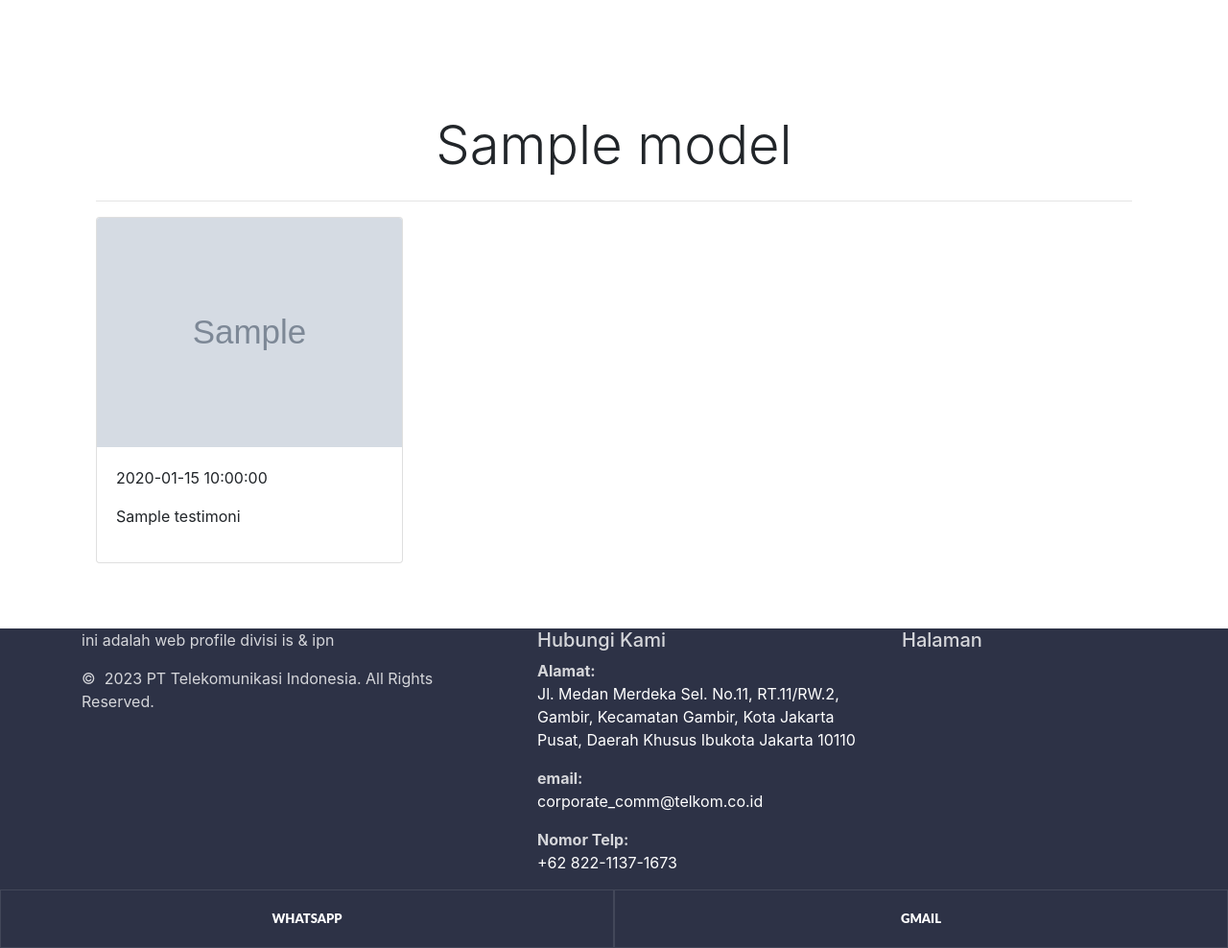
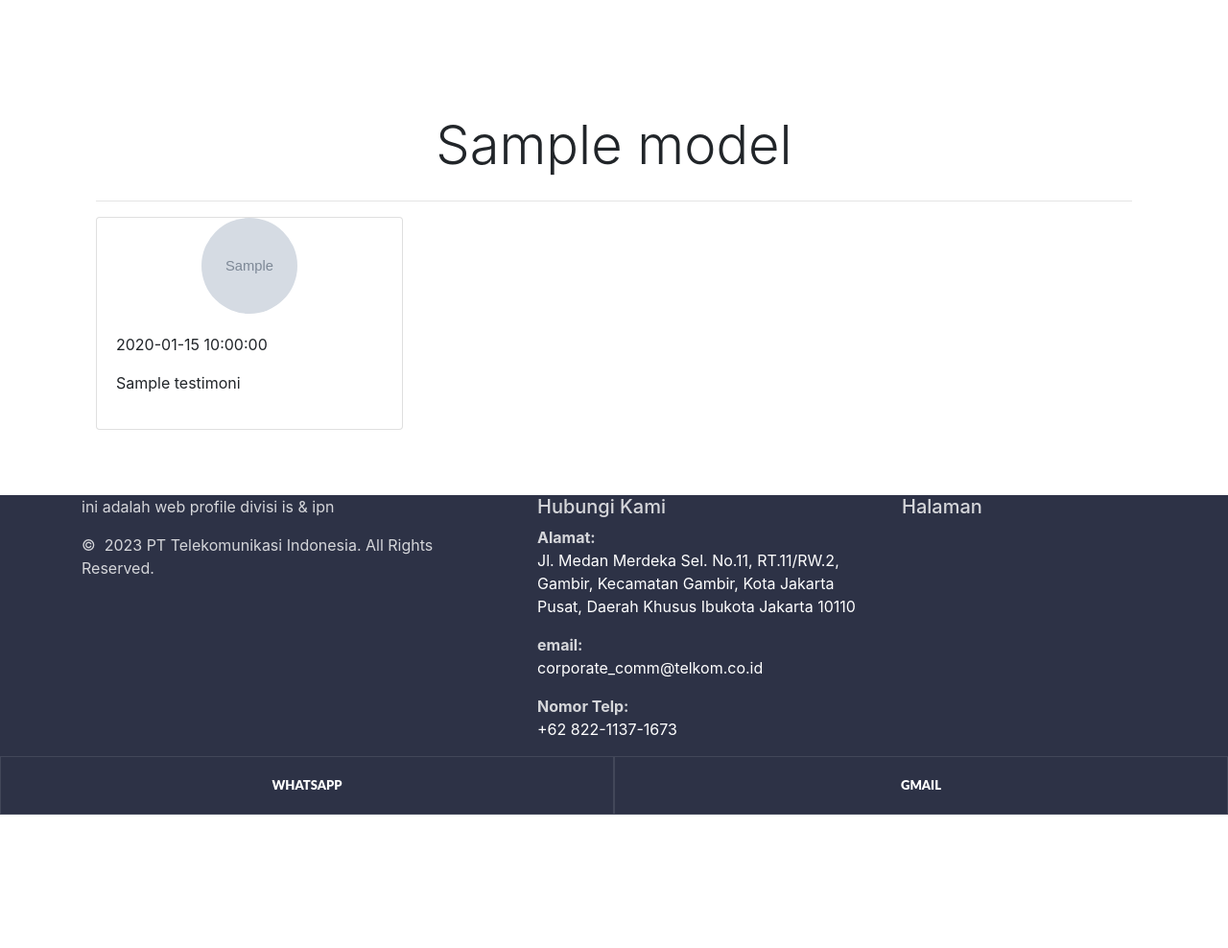
Before and after one commit to madki13/telkom, a Yii app: template app/views/testimoni/blog/listNews.php in a window 1280 px wide. Shown: the whole page at 96% size. After the commit the page ends 849 px from the top, so only its background shows below. Run offline with PHP 8.4 and a stand-in for Yii, Linux system fonts and the light colour scheme; the template is opened without the code that fills it: most values are stand-ins (such as "Sample title", 1, 10 or a date in 2020); grey boxes marked "Sample" are stand-in pictures; data that the repository does not hold is empty; a stand-in replaces the project's code that opens the database connection; some libraries are stand-ins or nearby versions.

Commit message:
membuat photo menjadi seperti pp wa dan berada ditengah

```diff
--- a/app/controllers/BeritaController.php
+++ b/app/controllers/BeritaController.php
@@ -112,7 +112,7 @@ class BeritaController extends Controller
 
         if ($this->request->isPost) {
             if ($model->load($this->request->post()) && $model->upload() && $model->save()) {
-                return $this->redirect(['view', 'id' => $model->id]);
+                return $this->redirect(['/berita']);
             }
         } else {
             $model->loadDefaultValues();
@@ -135,7 +135,7 @@ class BeritaController extends Controller
         $model = $this->findModel($id);
 
         if ($this->request->isPost && $model->load($this->request->post()) && $model->save()) {
-            return $this->redirect(['view', 'id' => $model->id]);
+            return $this->redirect(['/berita']);
         }
 
         return $this->render('update', [
--- a/app/views/site/contact.php
+++ b/app/views/site/contact.php
@@ -1,4 +1,4 @@
-<?php
+ q<?php
 
 /** @var yii\web\View $this */
 /** @var yii\bootstrap4\ActiveForm $form */
@@ -18,7 +18,7 @@ $this->params['breadcrumbs'][] = $this->title;
 <link href="https://fonts.googleapis.com/css2?family=Poppins:wght@300;400;500;600;700&display=swap" rel="stylesheet">
 <style>
 
-    .utama {
+.utama {
     font-family: 'Poppins', sans-serif;
     margin: 150px auto auto;
 }
--- a/app/views/testimoni/blog/listNews.php
+++ b/app/views/testimoni/blog/listNews.php
@@ -5,6 +5,17 @@ use yii\helpers\Url;
 $photo = $model->photo;
 
 ?>
+
+<head>
+    <!-- Required meta tags -->
+    <meta charset="utf-8">
+    <meta name="viewport" content="width=device-width, initial-scale=1, shrink-to-fit=no">
+
+    <!-- Bootstrap CSS -->
+
+    <link rel="stylesheet" href="css.css" type="text/css">
+
+</head>
 
 <body>
     <section class="testi py-5" id="page4">
@@ -22,8 +33,11 @@ $photo = $model->photo;
             <div class="container1">
                 <div class="row">
                     <div class="col ">
-                        <div class="card" style="width: 20rem;">
-                        <img src="<?= $photo ?>" class="card-img-top" alt="...">
+                        <div class="card" style="width: 20rem; text-align: center;">
+                            <div class="profile-image" style="width: 100px; height: 100px; border-radius: 50%; margin: 0 auto;">
+                                <img src="<?= $photo ?>" alt="Profile Photo" style="width: 100%; height: 100%; object-fit: cover; border-radius: 50%;">
+                            </div>
+
 
                             <div class="card-body text-justify">
                                 <p class="namecoment"><?= $model->tanggal_terbit ?></p>
```
Also changed, not shown: app/controllers/TestimoniController.php (+12 -1 lines), app/views/testimoni/blog/style.css (renamed from app/views/testimoni/style.css, +8 -0 lines), uploads/berita/Screenshot 2023-08-07 104735.png (added), uploads/berita/Screenshot 2023-08-07 111656.png (added), uploads/berita/Screenshot 2023-08-07 113747.png (added), uploads/testimoni/20220519_193408.jpg (added), uploads/testimoni/Screenshot (81).png (added).
